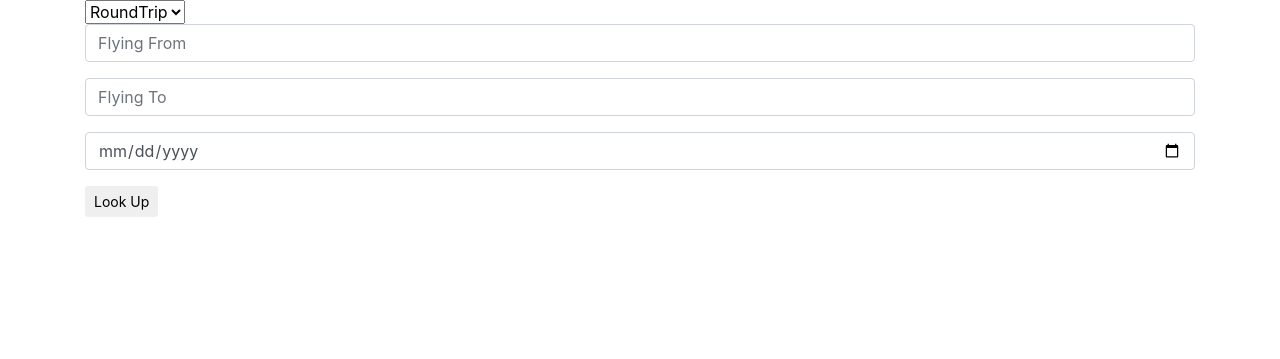
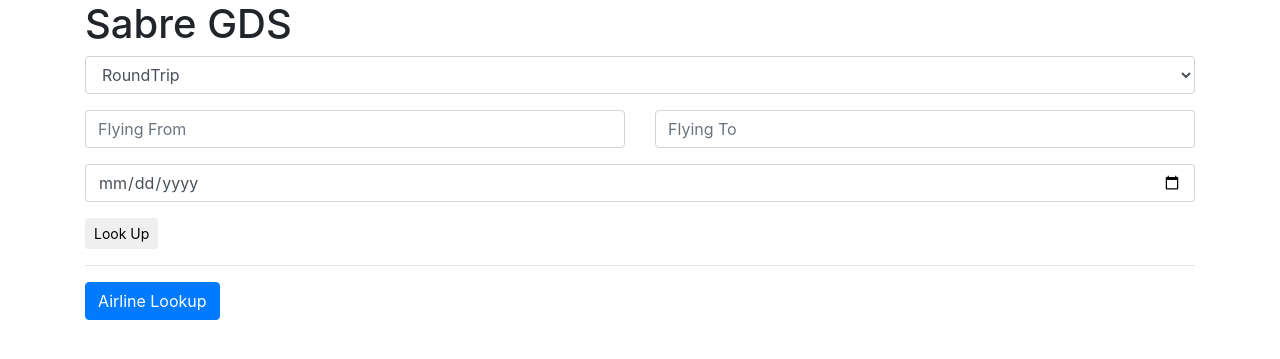
Before and after one commit to SayedBhuyan/Sabre-GDS, a PHP site: page / in a window 1280 px wide. Shown: the top 359 px of the page. Run offline with PHP 8.4, Linux system fonts and the light colour scheme.

Commit message:
VUE JS implement and add Airline Lookup

```diff
--- a/index.php
+++ b/index.php
@@ -7,20 +7,25 @@
 </head>
 <body>
 
-
+<div id="app">
 	<div class="container">
+	<h1>Sabre GDS</h1>
 		<div class="form">
 			<form action="#" id="gf">
-				<select name="trip">
+				<div class="form-group">
+					<select class="form-control" name="trip">
 						<option value="1">RoundTrip</option>
 						<option value="2">One Way</option>
 						<option value="3">Multi-City</option>
 					</select>
-				<div class="form-group">
+				</div>
+				<div class="row form-group">
+					<div class="col">
 						<input type="text" class="form-control" name="from" placeholder="Flying From">
 					</div>
-				<div class="form-group">
+					<div class="col">
 						<input type="text" class="form-control" name="to" placeholder="Flying To">
+					</div>
 				</div>
 				<div class="form-group">
 					<input type="date" class="form-control" name="depDate" placeholder="Departuredate">
@@ -28,10 +33,54 @@
 				<button type="button" class="btn btn-sm" id="submit">Look Up</button>
 			</form>
 		</div>
+
+<hr>
+<!-- Button trigger modal -->
+<button v-on:click="AirlineLookup" type="button" class="btn btn-primary" data-toggle="modal" data-target="#AirlineLookup">
+  Airline Lookup
+</button>
+
+<!-- Modal -->
+<div class="modal fade" id="AirlineLookup" tabindex="-1" role="dialog" aria-labelledby="AirlineLookupLabel" aria-hidden="true">
+  <div class="modal-dialog" role="document">
+    <div class="modal-content">
+      <div class="modal-header">
+        <h5 class="modal-title" id="AirlineLookupLabel">Airline Info</h5>
+        <button type="button" class="close" data-dismiss="modal" aria-label="Close">
+          <span aria-hidden="true">&times;</span>
+        </button>
       </div>
+      <div class="modal-body">
+		<div class="airlines">
+	        <table class="table  table-striped">
+	        	<thead>
+	        		<tr>
+	        			<td>Airline Code</td>
+	        			<td>Airline Name</td>
+	        			<td>Alternate Business Name</td>
+	        		</tr>
+	        	</thead>
+	        	<tbody>
+	        		<tr v-for="airline in AirlineInfo">
+	        			<td><span class="AC">{{airline.AirlineCode}}</span></td>
+	        			<td><span class="AN">{{airline.AirlineName}}</span></td>
+	        			<td><span class="ABN">{{airline.AlternativeBusinessName}}</span></td>
+	        		</tr>
+	        	</tbody>
+	        </table>
+		</div>
+      </div>
+      <div class="modal-footer">
+        <button type="button" class="btn btn-secondary" data-dismiss="modal">Close</button>
+        <button type="button" class="btn btn-primary">Save changes</button>
+      </div>
+    </div>
+  </div>
+</div><!-- end modal -->
+	</div><!-- end container -->
 
 
-
+</div><!-- #app vue-init-->
 
 
 <script
@@ -43,6 +92,9 @@
 
 <script src="https://stackpath.bootstrapcdn.com/bootstrap/4.1.0/js/bootstrap.min.js" integrity="sha384-uefMccjFJAIv6A+rW+L4AHf99KvxDjWSu1z9VI8SKNVmz4sk7buKt/6v9KI65qnm" crossorigin="anonymous"></script>
 
+<!-- VUE JS: development version, includes helpful console warnings -->
+<script src="https://cdn.jsdelivr.net/npm/vue/dist/vue.js"></script>
+
 <script src="scripts.js"></script>
 </body>
 </html>
```
Also changed, not shown: scripts.js (+18 -2 lines). Lines whose indentation alone changed are shown as unchanged.
